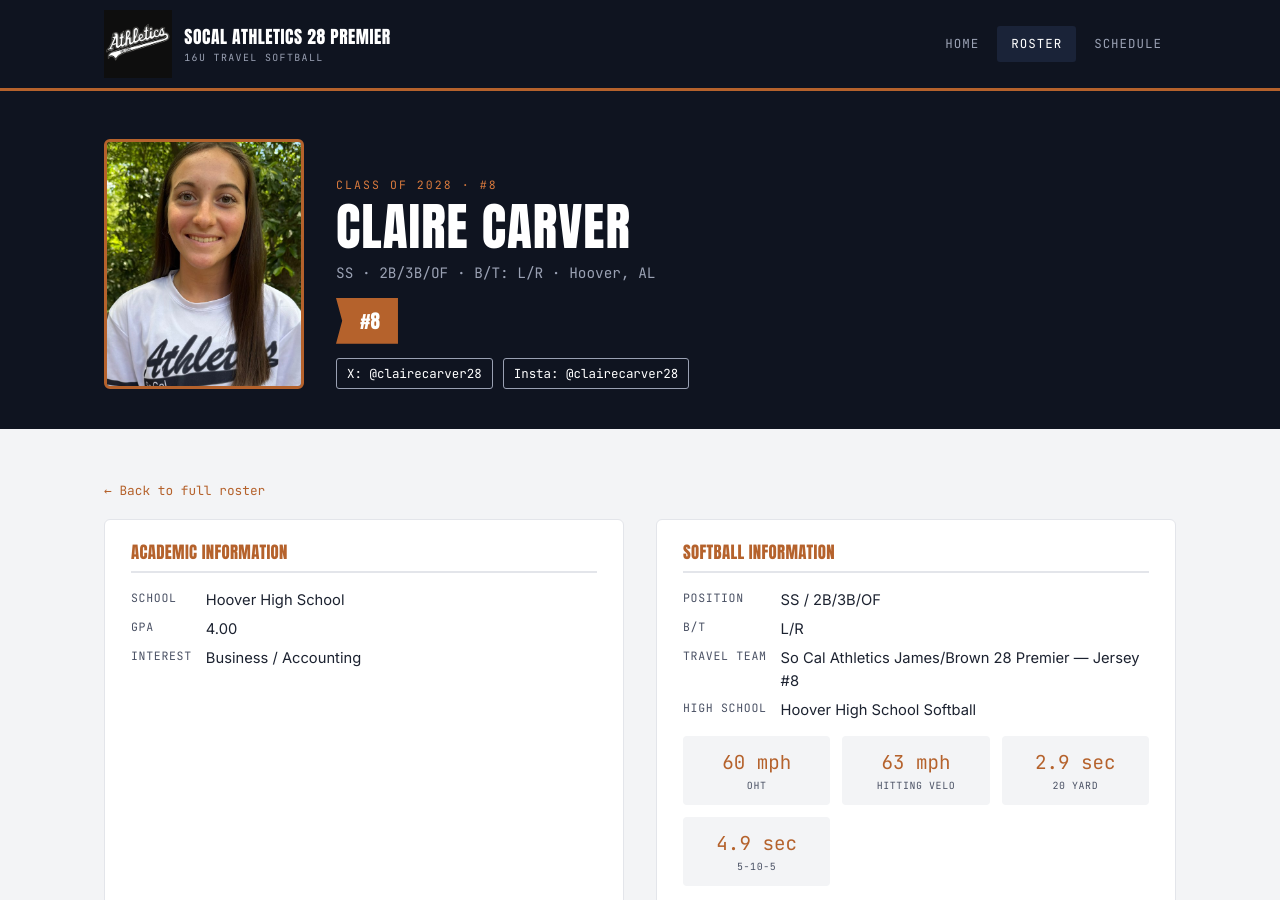
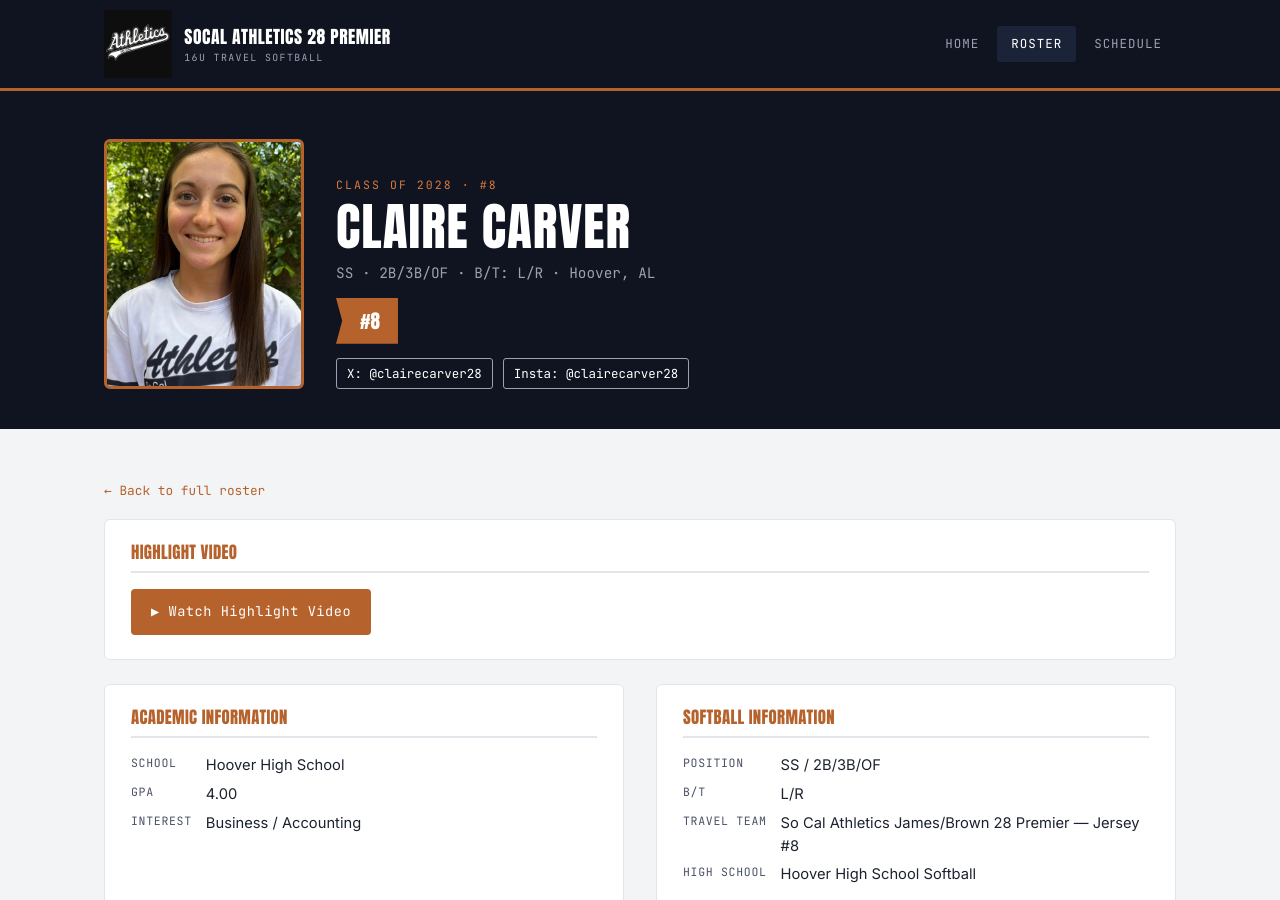
Before and after one commit to Jeff-Carver-Personal/SoCal-James-Brown-2028, a Jekyll site: the page built from _players/claire-carver.md, in a window 1280 px wide and 900 px high. Built offline with Jekyll 4.4.1, drawn with Linux system fonts in a browser that asks for light colours; part of the change alters nothing that is shown.

Commit message:
Add video URL for Claire Carver

```diff
--- a/_players/claire-carver.md
+++ b/_players/claire-carver.md
@@ -17,7 +17,7 @@ insta_handle: "clairecarver28"
 # --- Optional fields: fill these in any time, or leave blank ---
 height:            # e.g. "5'7""
 committed_to:      # e.g. "University of Alabama"
-video_url:         # YouTube link (embeds automatically) or Hudl link
+video_url:         "https://www.youtube.com/@ClaireCarverSoftball-hy7oe"
 test_scores:       # e.g. "ACT: 28"
 
 measurables:
```
